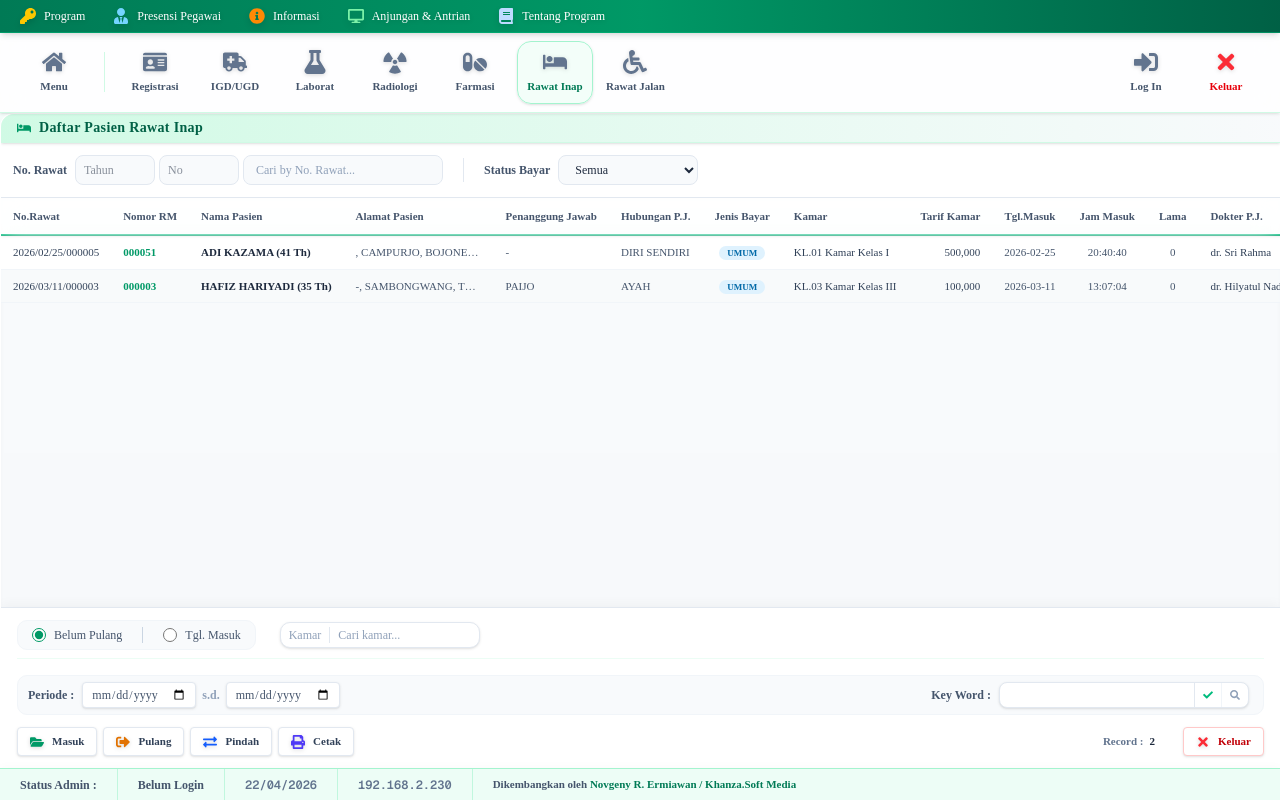
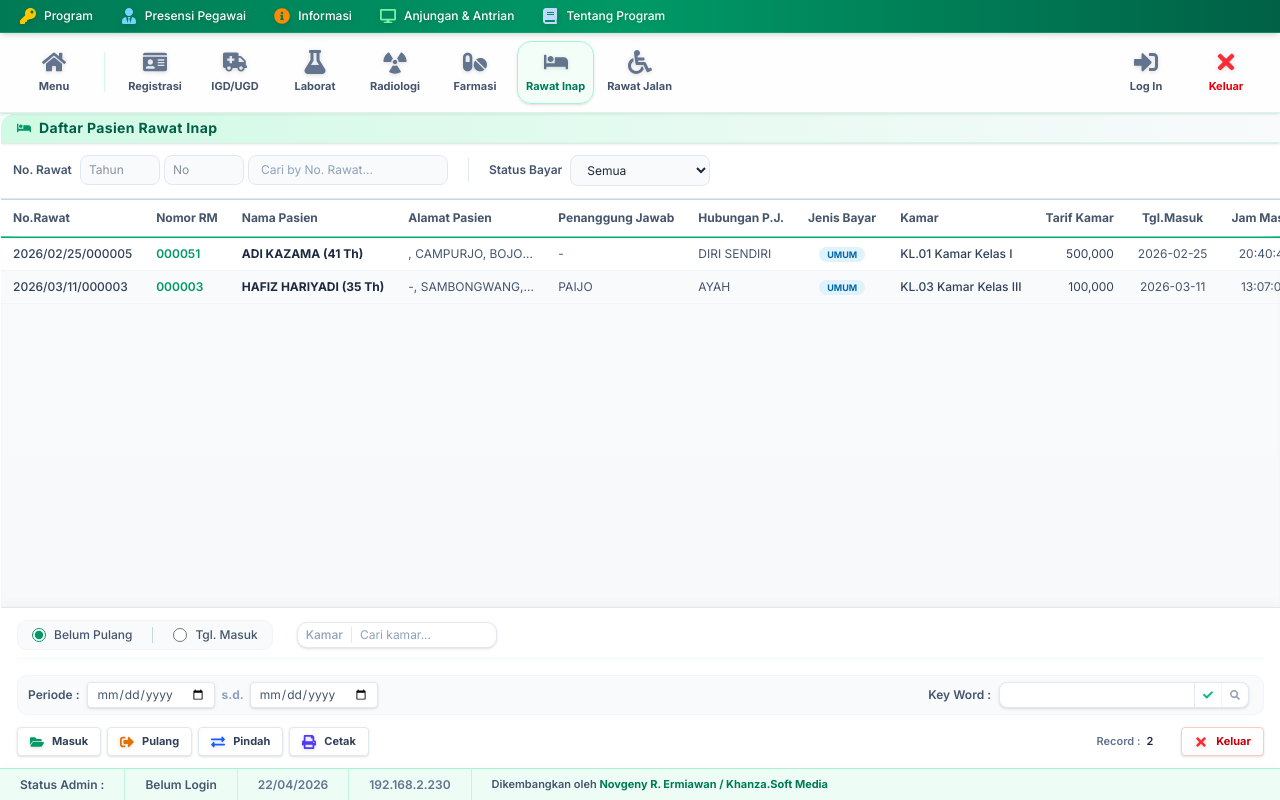
Before and after one commit to Renov30/nxt-khanza, a Next.js app: page /rawat-inap in a window 1280 px wide. Built offline with nearby package versions, Linux system fonts and the light colour scheme; no server answers.

Commit message:
style: ganti font dan perbesar ukuran teks di tabel

```diff
--- a/app/layout.tsx
+++ b/app/layout.tsx
@@ -1,15 +1,10 @@
 import type { Metadata } from "next";
-import { Geist, Geist_Mono } from "next/font/google";
+import { Inter } from "next/font/google";
 import "./globals.css";
 import AppShell from "@/components/AppShell";
 
-const geistSans = Geist({
-  variable: "--font-geist-sans",
-  subsets: ["latin"],
-});
-
-const geistMono = Geist_Mono({
-  variable: "--font-geist-mono",
+const inter = Inter({
+  variable: "--font-sans",
   subsets: ["latin"],
 });
 
@@ -26,10 +21,12 @@ export default function RootLayout({
   return (
     <html
       lang="en"
-      className={`${geistSans.variable} ${geistMono.variable} h-full antialiased`}
+      className={`${inter.variable} font-sans h-full antialiased`}
     >
-      <body className="min-h-full flex flex-col">
-        <AppShell>{children}</AppShell>
+      <body className="h-full overflow-hidden bg-slate-100 text-slate-800">
+        <AppShell>
+          {children}
+        </AppShell>
       </body>
     </html>
   );
--- a/app/rawat-inap/page.tsx
+++ b/app/rawat-inap/page.tsx
@@ -57,9 +57,9 @@ export default function RawatInap() {
       </div>
 
       {/* Table Area - Modernized */}
-      <div className="flex-1 overflow-auto bg-slate-50/50 relative">
-        <table className="w-full text-left border-collapse text-[11px] whitespace-nowrap">
-          <thead className="sticky top-0 z-10 text-slate-600 shadow-sm backdrop-blur-md bg-white/90">
+      <div className="flex-1 overflow-auto bg-slate-50/50 border-t border-slate-300 relative">
+        <table className="w-full text-left border-collapse text-xs whitespace-nowrap">
+          <thead className="sticky top-0 z-10 text-slate-600 shadow-sm backdrop-blur-md bg-white/95 border-b-2 border-emerald-500">
             <tr className="border-b-2 border-emerald-500">
               <th className="py-2.5 px-3 font-bold hover:bg-slate-100 cursor-pointer transition-colors">No.Rawat</th>
               <th className="py-2.5 px-3 font-bold hover:bg-slate-100 cursor-pointer transition-colors">Nomor RM</th>
--- a/components/DataTable.tsx
+++ b/components/DataTable.tsx
@@ -10,7 +10,7 @@ interface DataTableProps {
 export default function DataTable({ header, body }: DataTableProps) {
   return (
     <div className="flex-1 overflow-auto bg-slate-50/50 border-t border-slate-300 relative h-full">
-      <table className="w-full text-left border-collapse text-[10px] whitespace-nowrap">
+      <table className="w-full text-left border-collapse text-xs whitespace-nowrap">
         <thead className="sticky top-0 z-10 text-slate-600 shadow-sm backdrop-blur-md bg-white/95 border-b-2 border-emerald-500">
           {header}
         </thead>
```
